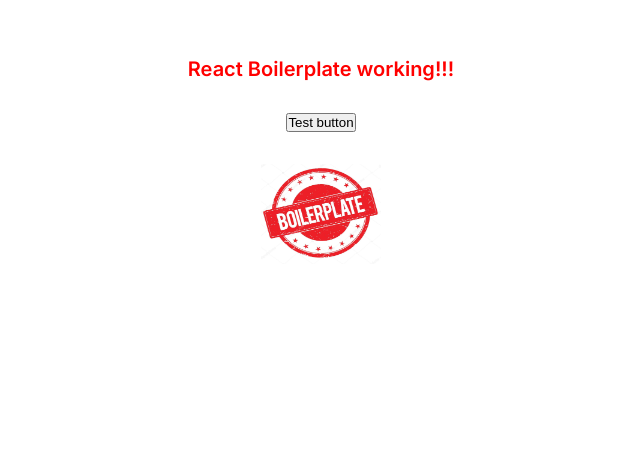
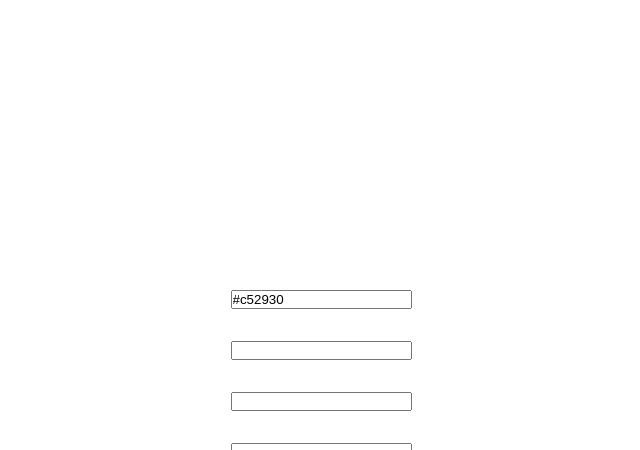
Before and after one commit to luizfm/color-transformer-react, a React app: page / in a window 1280 px wide. Shown: the part 240-690 px from the top of the page, without its empty margins (319-959 px from the left). Built offline with nearby package versions, Linux system fonts and the light colour scheme.

Commit message:
feat: Add first components and logics (WIP)

```diff
--- a/package.json
+++ b/package.json
@@ -44,7 +44,9 @@
     "webpack-dev-server": "^4.4.0"
   },
   "dependencies": {
+    "classnames": "^2.3.1",
     "cross-env": "^7.0.3",
+    "prop-types": "^15.8.1",
     "react": "^17.0.2",
     "react-dom": "^17.0.2",
     "react-router-dom": "^6.0.2"
--- a/src/App.jsx
+++ b/src/App.jsx
@@ -1,23 +1,66 @@
-import React from 'react'
+import React, { useState, useCallback } from 'react'
 
-import Button from '_components/button'
-import ReactBoilerplateImage from '_assets/images/boilerplate.jpg'
+import StormTrooperIcon from '_assets/icons/stormtrooper-icon.svg'
 
 import './styles/_colors.css'
 import './styles/global.css'
 import styles from './styles.css'
+import Svg from './components/svg'
+import Input from './components/input'
+import { rgbToHex, hexToRgb } from './components/utils/converters'
 
-const App = () => (
-  <div className={styles['app-container']}>
-    <h1 className={styles['app-boilerplate-title']}>
-      React Boilerplate working!!!
-    </h1>
-    <Button />
-    <img
-      className={styles['boilerplate-image']}
-      src={ReactBoilerplateImage}
-      alt="React boilerplate working"
-    />
-  </div>
-)
+const RGB = {
+  RED: 'red',
+  GREEN: 'green',
+  BLUE: 'blue',
+}
+
+const App = () => {
+  const [hexColor, setHexColor] = useState('#c52930')
+  const [redColor, setRedColor] = useState('')
+  const [blueColor, setBlueColor] = useState('')
+  const [greenColor, setGreenColor] = useState('')
+
+  const onHexInputChange = useCallback(({ target }) => {
+    const { value } = target
+    setHexColor(value)
+
+    const [redConverted, greenConverted, blueConverted] = hexToRgb(value)
+    setRedColor(redConverted)
+    setBlueColor(blueConverted)
+    setGreenColor(greenConverted)
+  }, [])
+
+  const onRgbChange = useCallback(({ target }) => {
+    const { name, value } = target
+
+    if (name === RGB.BLUE) {
+      setBlueColor(value)
+      const hexadecimal = rgbToHex(redColor, greenColor, value)
+      setHexColor(hexadecimal)
+      return
+    }
+
+    if (name === RGB.RED) {
+      setRedColor(value)
+      const hexadecimal = rgbToHex(value, greenColor, blueColor)
+      setHexColor(hexadecimal)
+      return
+    }
+
+    setGreenColor(value)
+    const hexadecimal = rgbToHex(redColor, value, blueColor)
+    setHexColor(hexadecimal)
+  }, [])
+
+  return (
+    <div className={styles['app-container']}>
+      <Svg icon={StormTrooperIcon} style={{ fill: hexColor }} />
+      <Input onChange={onHexInputChange} value={hexColor} />
+      <Input onChange={onRgbChange} value={redColor} name={RGB.RED} />
+      <Input onChange={onRgbChange} value={greenColor} name={RGB.GREEN} />
+      <Input onChange={onRgbChange} value={blueColor} name={RGB.BLUE} />
+    </div>
+  )
+}
 export default App
--- /dev/null
+++ b/src/components/input/index.jsx
@@ -0,0 +1,16 @@
+/* eslint-disable react/jsx-props-no-spreading */
+import React from 'react'
+import PropTypes from 'prop-types'
+
+export default function Input({ name, onChange, ...props }) {
+  return (
+    <div>
+      <input name={name} onChange={onChange} {...props} />
+    </div>
+  )
+}
+
+Input.propTypes = {
+  name: PropTypes.string.isRequired,
+  onChange: PropTypes.func.isRequired,
+}
--- /dev/null
+++ b/src/components/svg/index.jsx
@@ -0,0 +1,31 @@
+/* eslint-disable react/jsx-props-no-spreading */
+import React from 'react'
+import PropTypes from 'prop-types'
+import classnames from 'classnames'
+
+import styles from './styles.css'
+
+export default function Svg({ icon, className, ...restProps }) {
+  return (
+    <svg
+      aria-hidden="true"
+      viewBox={icon.viewBox}
+      className={classnames(styles.icon, className)}
+      {...restProps}
+    >
+      <use xlinkHref={`#${icon.id}`} />
+    </svg>
+  )
+}
+
+Svg.propTypes = {
+  icon: PropTypes.shape({
+    viewBox: PropTypes.string,
+    id: PropTypes.string,
+  }).isRequired,
+  className: PropTypes.string,
+}
+
+Svg.defaultProps = {
+  className: '',
+}
--- /dev/null
+++ b/src/components/svg/styles.css
@@ -0,0 +1,4 @@
+.icon {
+  height: 40rem;
+  width: 40rem;
+}
--- /dev/null
+++ b/src/components/utils/converters.js
@@ -0,0 +1,13 @@
+/* eslint-disable comma-dangle */
+/* eslint-disable implicit-arrow-linebreak */
+/* eslint-disable indent */
+export const componentToHex = (color) => {
+  const hex = color.toString(16)
+  return hex.length === '1' ? `0${hex}` : hex
+}
+
+export const hexToRgb = (hexColor) =>
+  `${hexColor.match(/\w\w/g).map((x) => +`0x${x}`)}`.split(',')
+
+export const rgbToHex = (red, green, blue) =>
+  `#${componentToHex(red)}${componentToHex(green)}${componentToHex(blue)}`
```
Also changed, not shown: src/assets/icons/stormtrooper-icon.svg (added), src/components/input/styles.css (added), 1 other file (tests, documents, lock files or other folders).
